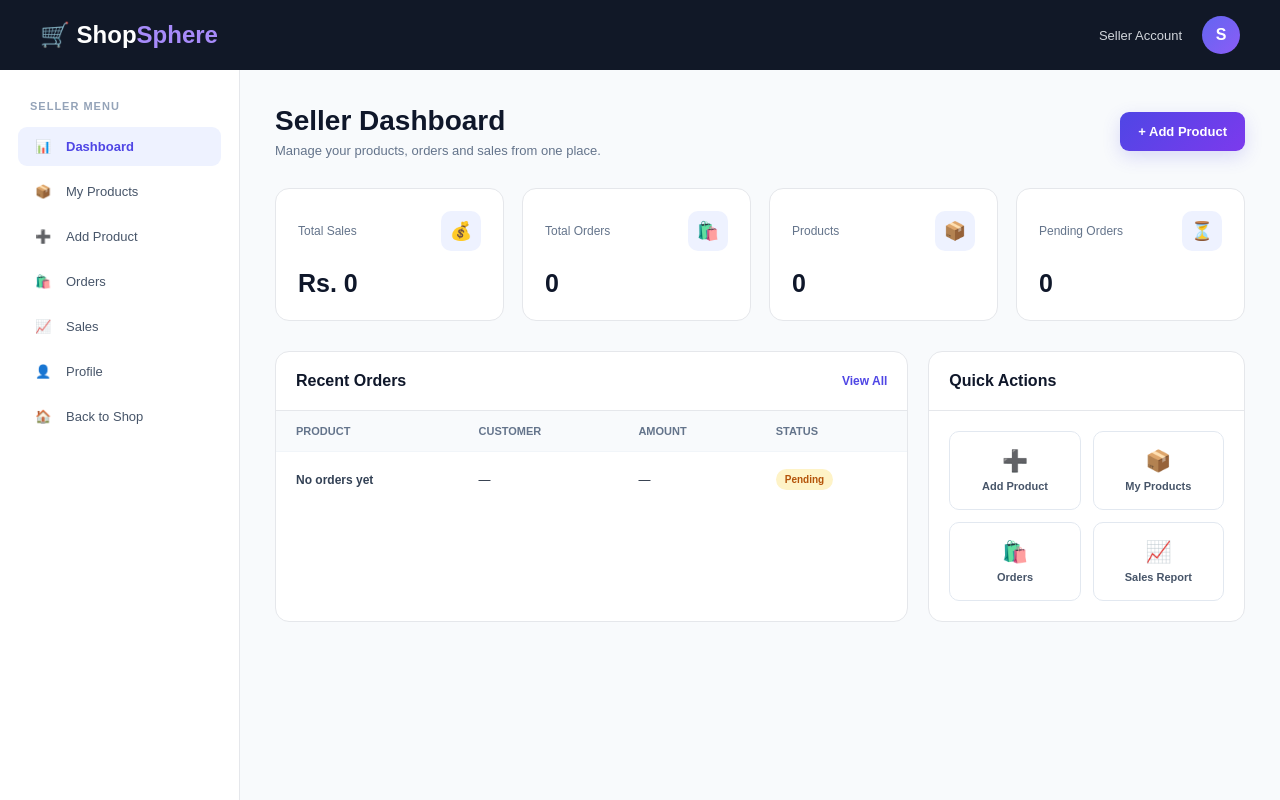
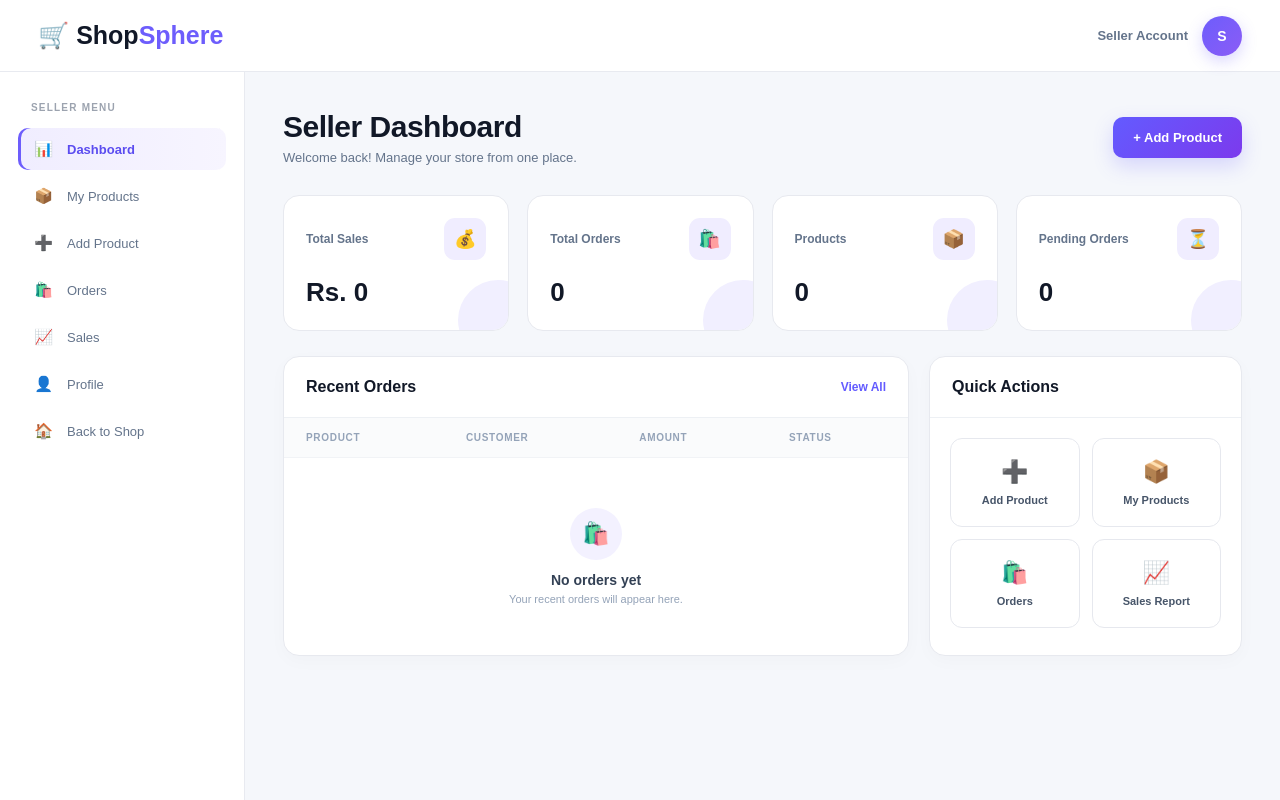
Before and after one commit to kritiadhikary2004/ShopSphere, a website: page views/seller-dashboard.html in a window 1280 px wide. Drawn offline with Linux system fonts and the light colour scheme.

Commit message:
Enhance seller dashboard

```diff
--- a/views/seller-dashboard.html
+++ b/views/seller-dashboard.html
@@ -1,3 +1,4 @@
+
 <!DOCTYPE html>
 <html lang="en">
 
@@ -17,7 +18,7 @@
         }
 
         body {
-            background: #f8fafc;
+            background: #f5f7fb;
             color: #1e293b;
         }
 
@@ -26,15 +27,16 @@
         ========================= */
 
         .navbar {
-            height: 70px;
-            background: #111827;
-            color: white;
+            height: 72px;
+            background: #ffffff;
 
             display: flex;
             align-items: center;
             justify-content: space-between;
 
-            padding: 0 40px;
+            padding: 0 38px;
+
+            border-bottom: 1px solid #e8eaf0;
 
             position: sticky;
             top: 0;
@@ -42,42 +44,49 @@
         }
 
         .logo {
-            font-size: 24px;
+            font-size: 25px;
             font-weight: 800;
+            color: #111827;
         }
 
         .logo span {
-            color: #a78bfa;
+            color: #6d5dfc;
         }
 
         .nav-right {
             display: flex;
             align-items: center;
-            gap: 20px;
+            gap: 14px;
         }
 
         .seller-name {
             font-size: 13px;
-            color: #d1d5db;
+            color: #64748b;
+            font-weight: 600;
         }
 
         .profile {
-            width: 38px;
-            height: 38px;
+            width: 40px;
+            height: 40px;
 
             border-radius: 50%;
 
             background: linear-gradient(
                 135deg,
-                #6366f1,
+                #6d5dfc,
                 #8b5cf6
             );
+
+            color: white;
 
             display: flex;
             align-items: center;
             justify-content: center;
 
+            font-size: 14px;
             font-weight: bold;
+
+            box-shadow: 0 5px 15px rgba(109,93,252,0.25);
         }
 
 
@@ -87,7 +96,7 @@
 
         .layout {
             display: flex;
-            min-height: calc(100vh - 70px);
+            min-height: calc(100vh - 72px);
         }
 
 
@@ -96,30 +105,30 @@
         ========================= */
 
         .sidebar {
-            width: 240px;
-            background: white;
+            width: 245px;
+            background: #ffffff;
 
-            border-right: 1px solid #e5e7eb;
+            border-right: 1px solid #e8eaf0;
 
             padding: 30px 18px;
         }
 
         .sidebar-title {
-            font-size: 11px;
-            font-weight: bold;
+            font-size: 10px;
+            font-weight: 800;
 
-            color: #94a3b8;
+            color: #9ca3af;
 
-            margin: 0 12px 15px;
+            margin: 0 13px 15px;
 
             text-transform: uppercase;
-            letter-spacing: 1px;
+            letter-spacing: 1.2px;
         }
 
         .menu {
             display: flex;
             flex-direction: column;
-            gap: 6px;
+            gap: 5px;
         }
 
         .menu a {
@@ -127,9 +136,9 @@
 
             padding: 12px 14px;
 
-            border-radius: 9px;
+            border-radius: 10px;
 
-            color: #475569;
+            color: #64748b;
 
             font-size: 13px;
 
@@ -138,23 +147,34 @@
 
             gap: 12px;
 
-            transition: 0.2s;
+            transition: all 0.25s ease;
         }
 
         .menu a:hover {
-            background: #f1f5f9;
-            color: #4f46e5;
+            background: #f4f2ff;
+            color: #6d5dfc;
+            transform: translateX(3px);
         }
 
         .menu a.active {
-            background: #eef2ff;
-            color: #4f46e5;
-            font-weight: bold;
+            background: linear-gradient(
+                90deg,
+                #f0edff,
+                #f7f5ff
+            );
+
+            color: #5b4cf0;
+
+            font-weight: 700;
+
+            box-shadow:
+                inset 3px 0 0 #6d5dfc;
         }
 
         .menu-icon {
-            width: 22px;
+            width: 23px;
             text-align: center;
+            font-size: 15px;
         }
 
 
@@ -164,8 +184,9 @@
 
         .main {
             flex: 1;
-            padding: 35px;
-            max-width: 1400px;
+            padding: 38px;
+
+            max-width: 1450px;
         }
 
 
@@ -181,10 +202,16 @@
             margin-bottom: 30px;
         }
 
+        .welcome-text {
+            display: flex;
+            flex-direction: column;
+            gap: 6px;
+        }
+
         .page-header h1 {
-            font-size: 28px;
-            color: #0f172a;
-            margin-bottom: 6px;
+            font-size: 30px;
+            color: #111827;
+            letter-spacing: -0.5px;
         }
 
         .page-header p {
@@ -197,31 +224,35 @@
 
             background: linear-gradient(
                 135deg,
-                #4f46e5,
+                #635bff,
                 #7c3aed
             );
 
             color: white;
 
-            padding: 12px 18px;
+            padding: 13px 20px;
 
-            border-radius: 9px;
+            border-radius: 10px;
 
             font-size: 13px;
-            font-weight: bold;
+            font-weight: 700;
 
-            box-shadow: 0 6px 18px rgba(79,70,229,0.18);
+            box-shadow:
+                0 8px 20px rgba(99,91,255,0.22);
 
-            transition: 0.2s;
+            transition: all 0.25s ease;
         }
 
         .add-product:hover {
             transform: translateY(-2px);
+
+            box-shadow:
+                0 12px 25px rgba(99,91,255,0.30);
         }
 
 
         /* =========================
-           STAT CARDS
+           STATISTICS
         ========================= */
 
         .stats {
@@ -231,61 +262,91 @@
 
             gap: 18px;
 
-            margin-bottom: 30px;
+            margin-bottom: 25px;
         }
 
         .stat-card {
-            background: white;
+            background: #ffffff;
 
-            border: 1px solid #e5e7eb;
+            border: 1px solid #e7e9ef;
 
-            border-radius: 14px;
+            border-radius: 16px;
 
             padding: 22px;
 
-            transition: 0.2s;
+            position: relative;
+
+            overflow: hidden;
+
+            transition: all 0.25s ease;
+        }
+
+        .stat-card::after {
+            content: "";
+
+            position: absolute;
+
+            width: 80px;
+            height: 80px;
+
+            border-radius: 50%;
+
+            background: #f1efff;
+
+            right: -30px;
+            bottom: -30px;
         }
 
         .stat-card:hover {
-            transform: translateY(-3px);
+            transform: translateY(-4px);
 
             box-shadow:
-                0 10px 30px rgba(15,23,42,0.07);
+                0 15px 35px rgba(15,23,42,0.08);
         }
 
         .stat-top {
             display: flex;
+
             justify-content: space-between;
+
             align-items: center;
 
-            margin-bottom: 18px;
+            margin-bottom: 17px;
         }
 
         .stat-icon {
-            width: 40px;
-            height: 40px;
+            width: 42px;
+            height: 42px;
 
-            border-radius: 10px;
+            border-radius: 11px;
 
-            background: #eef2ff;
+            background: #f0edff;
 
             display: flex;
             align-items: center;
             justify-content: center;
 
             font-size: 18px;
+
+            position: relative;
+            z-index: 2;
         }
 
         .stat-label {
             font-size: 12px;
             color: #64748b;
+            font-weight: 600;
         }
 
         .stat-value {
-            font-size: 25px;
+            font-size: 26px;
+
             font-weight: 800;
 
-            color: #0f172a;
+            color: #111827;
+
+            position: relative;
+            z-index: 2;
         }
 
 
@@ -307,35 +368,47 @@
         ========================= */
 
         .card {
-            background: white;
+            background: #ffffff;
 
-            border: 1px solid #e5e7eb;
+            border: 1px solid #e7e9ef;
 
-            border-radius: 14px;
+            border-radius: 16px;
 
             overflow: hidden;
+
+            box-shadow:
+                0 5px 18px rgba(15,23,42,0.025);
         }
 
         .card-header {
-            padding: 20px;
+            padding: 21px 22px;
 
-            border-bottom: 1px solid #e5e7eb;
+            border-bottom: 1px solid #edf0f4;
 
             display: flex;
+
             align-items: center;
+
             justify-content: space-between;
         }
 
         .card-header h2 {
             font-size: 16px;
-            color: #0f172a;
+            color: #111827;
         }
 
         .view-all {
-            color: #4f46e5;
+            color: #635bff;
+
             font-size: 12px;
+
             text-decoration: none;
-            font-weight: bold;
+
+            font-weight: 700;
+        }
+
+        .view-all:hover {
+            text-decoration: underline;
         }
 
 
@@ -351,40 +424,44 @@
         th {
             text-align: left;
 
-            padding: 14px 20px;
+            padding: 14px 22px;
 
-            background: #f8fafc;
+            background: #fafbfc;
 
-            color: #64748b;
+            color: #94a3b8;
 
-            font-size: 11px;
+            font-size: 10px;
 
             text-transform: uppercase;
+
+            letter-spacing: 0.7px;
         }
 
         td {
-            padding: 17px 20px;
+            padding: 18px 22px;
 
-            border-top: 1px solid #f1f5f9;
+            border-top: 1px solid #f1f3f6;
 
             font-size: 12px;
+
+            color: #64748b;
         }
 
         .product-name {
-            font-weight: bold;
+            font-weight: 700;
             color: #334155;
         }
 
         .status {
             display: inline-block;
 
-            padding: 5px 9px;
+            padding: 6px 10px;
 
             border-radius: 20px;
 
             font-size: 10px;
 
-            font-weight: bold;
+            font-weight: 700;
         }
 
         .delivered {
@@ -393,13 +470,13 @@
         }
 
         .pending {
-            background: #fef3c7;
+            background: #fff7d6;
             color: #b45309;
         }
 
         .processing {
             background: #dbeafe;
-            color: #1d4ed8;
+            color: #2563eb;
         }
 
 
@@ -420,31 +497,38 @@
         .action {
             text-decoration: none;
 
-            border: 1px solid #e2e8f0;
+            border: 1px solid #e6e8ee;
 
-            border-radius: 10px;
+            border-radius: 12px;
 
-            padding: 17px 12px;
+            padding: 20px 10px;
 
             text-align: center;
 
             color: #475569;
 
-            transition: 0.2s;
+            background: #ffffff;
+
+            transition: all 0.25s ease;
         }
 
         .action:hover {
-            border-color: #c7d2fe;
+            border-color: #c9c3ff;
 
-            background: #f8faff;
+            background: #faf9ff;
 
-            color: #4f46e5;
+            color: #5b4cf0;
+
+            transform: translateY(-3px);
+
+            box-shadow:
+                0 8px 20px rgba(99,91,255,0.08);
         }
 
         .action-icon {
-            font-size: 21px;
+            font-size: 22px;
 
-            margin-bottom: 7px;
+            margin-bottom: 9px;
         }
 
         .action span {
@@ -452,7 +536,45 @@
 
             font-size: 11px;
 
-            font-weight: bold;
+            font-weight: 700;
+        }
+
+
+        /* =========================
+           EMPTY STATE
+        ========================= */
+
+        .empty-state {
+            text-align: center;
+            padding: 32px 20px;
+        }
+
+        .empty-icon {
+            width: 52px;
+            height: 52px;
+
+            border-radius: 50%;
+
+            background: #f3f1ff;
+
+            display: flex;
+            align-items: center;
+            justify-content: center;
+
+            margin: 0 auto 12px;
+
+            font-size: 22px;
+        }
+
+        .empty-state h3 {
+            font-size: 14px;
+            color: #334155;
+            margin-bottom: 5px;
+        }
+
+        .empty-state p {
+            font-size: 11px;
+            color: #94a3b8;
         }
 
 
@@ -460,7 +582,7 @@
            RESPONSIVE
         ========================= */
 
-        @media(max-width: 1000px) {
+        @media(max-width: 1050px) {
 
             .stats {
                 grid-template-columns: repeat(2, 1fr);
@@ -489,8 +611,15 @@
 
             .page-header {
                 align-items: flex-start;
-                gap: 15px;
+
+                gap: 16px;
+
                 flex-direction: column;
+            }
+
+            .add-product {
+                width: 100%;
+                text-align: center;
             }
 
         }
@@ -506,12 +635,24 @@
                 display: none;
             }
 
+            .main {
+                padding: 20px 14px;
+            }
+
+            .page-header h1 {
+                font-size: 25px;
+            }
+
             .card {
                 overflow-x: auto;
             }
 
             table {
                 min-width: 600px;
+            }
+
+            .actions {
+                grid-template-columns: 1fr 1fr;
             }
 
         }
@@ -616,14 +757,14 @@
 
         <div class="page-header">
 
-            <div>
+            <div class="welcome-text">
 
                 <h1>
                     Seller Dashboard
                 </h1>
 
                 <p>
-                    Manage your products, orders and sales from one place.
+                    Welcome back! Manage your store from one place.
                 </p>
 
             </div>
@@ -788,22 +929,24 @@
 
                         <tr>
 
-                            <td class="product-name">
-                                No orders yet
-                            </td>
+                            <td colspan="4">
 
-                            <td>
-                                —
-                            </td>
+                                <div class="empty-state">
 
-                            <td>
-                                —
-                            </td>
+                                    <div class="empty-icon">
+                                        🛍️
+                                    </div>
 
-                            <td>
-                                <span class="status pending">
-                                    Pending
-                                </span>
+                                    <h3>
+                                        No orders yet
+                                    </h3>
+
+                                    <p>
+                                        Your recent orders will appear here.
+                                    </p>
+
+                                </div>
+
                             </td>
 
                         </tr>
```
